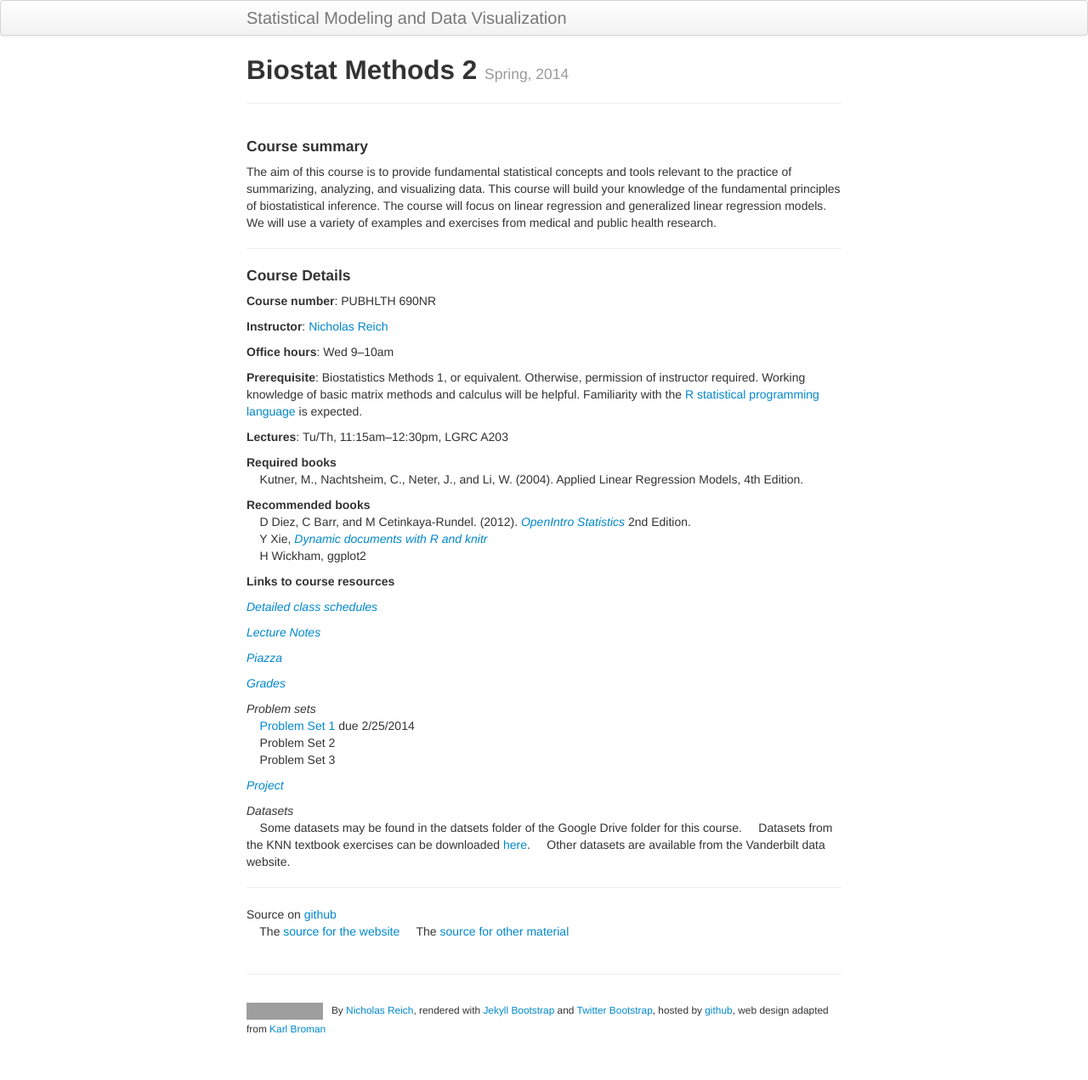
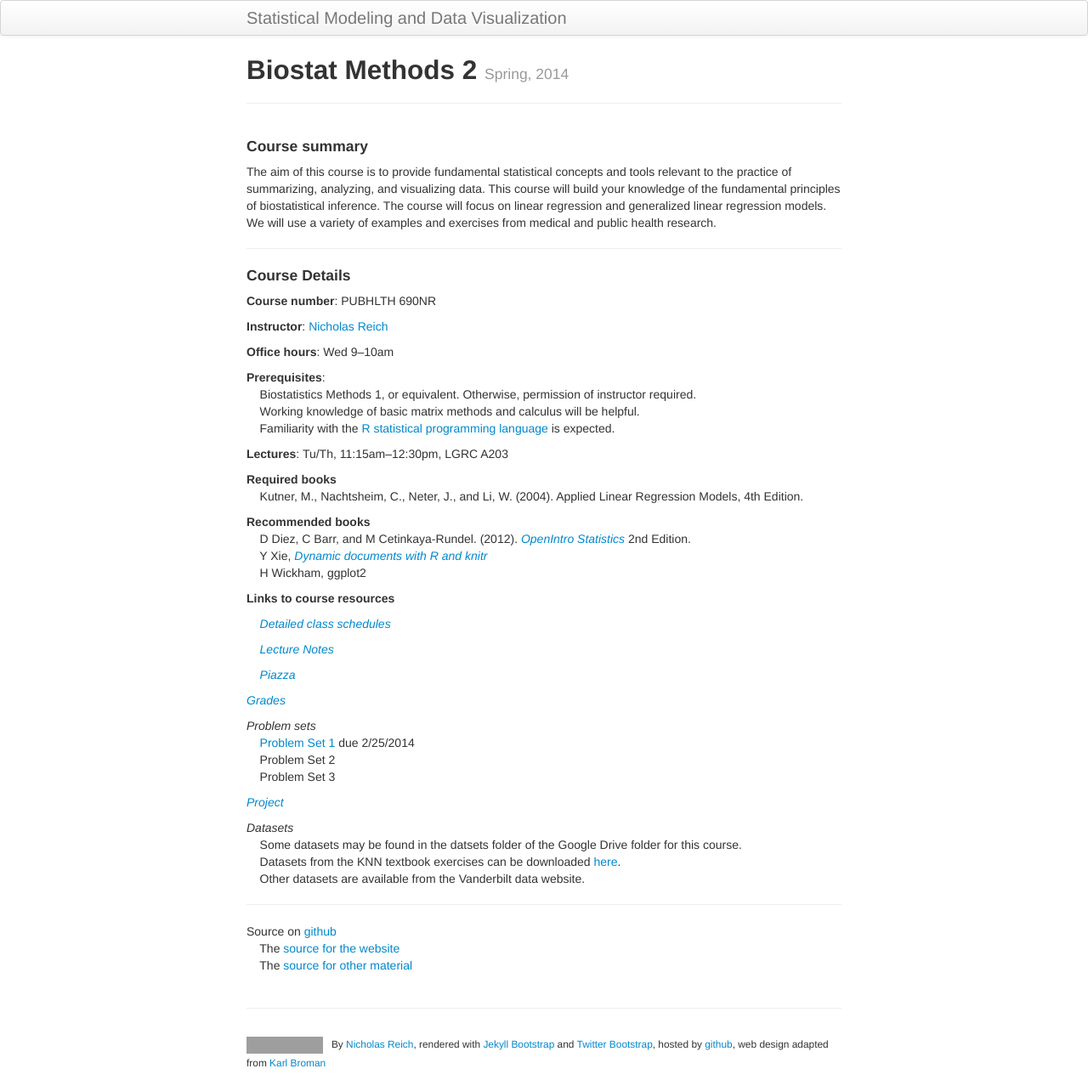
Before and after one commit to nickreich/methods2, a Jekyll site: the page built from index.md, in a window 1280 px wide. Shown: the whole page at 85% size. Built offline with Jekyll 4.4.1, drawn with Linux system fonts in a browser that asks for light colours; before the commit the page ends 1231 px from its top, so only the background shows below that; grey boxes are pictures that could not be loaded.

Commit message:
formatting index

```diff
--- a/index.md
+++ b/index.md
@@ -18,7 +18,10 @@ The aim of this course is to provide fundamental statistical concepts and tools
 
 **Office hours**: Wed 9&ndash;10am
 
-**Prerequisite**: Biostatistics Methods 1, or equivalent. Otherwise, permission of instructor required. Working knowledge of basic matrix methods and calculus will be helpful. Familiarity with the [R statistical programming language](http://www.r-project.org) is expected.
+**Prerequisites**: <br>
+&nbsp; &nbsp; Biostatistics Methods 1, or equivalent. Otherwise, permission of instructor required. <br>
+&nbsp; &nbsp; Working knowledge of basic matrix methods and calculus will be helpful. <br>
+&nbsp; &nbsp; Familiarity with the [R statistical programming language](http://www.r-project.org) is expected.
 
 **Lectures**: Tu/Th, 11:15am&ndash;12:30pm, LGRC A203
 
@@ -32,11 +35,11 @@ The aim of this course is to provide fundamental statistical concepts and tools
 
 **Links to course resources**
 
-*[Detailed class schedules](pages/schedule.html)*
+&nbsp; &nbsp; *[Detailed class schedules](pages/schedule.html)*
 
-*[Lecture Notes](pages/notes.html)*
+&nbsp; &nbsp; *[Lecture Notes](pages/notes.html)*
 
-*[Piazza](https://piazza.com/umass/spring2014/pubhlth690nr/home)*
+&nbsp; &nbsp; *[Piazza](https://piazza.com/umass/spring2014/pubhlth690nr/home)*
 
 *[Grades](pages/grades.html)*
 
@@ -48,13 +51,13 @@ The aim of this course is to provide fundamental statistical concepts and tools
 *[Project](pages/project.html)*
 
 *Datasets*<br>
-&nbsp; &nbsp; Some datasets may be found in the datsets folder of the Google Drive folder for this course.
-&nbsp; &nbsp; Datasets from the KNN textbook exercises can be downloaded [here](https://netfiles.umn.edu/users/nacht001/www/nachtsheim/index.html).
+&nbsp; &nbsp; Some datasets may be found in the datsets folder of the Google Drive folder for this course. <br>
+&nbsp; &nbsp; Datasets from the KNN textbook exercises can be downloaded [here](https://netfiles.umn.edu/users/nacht001/www/nachtsheim/index.html). <br>
 &nbsp; &nbsp; Other datasets are available from the Vanderbilt data website.
 
 
 ---
 
 Source on [github](http://github.com)<br>
-&nbsp; &nbsp; The [source for the website](https://github.com/nickreich/methods2/tree/gh-pages)
+&nbsp; &nbsp; The [source for the website](https://github.com/nickreich/methods2/tree/gh-pages) <br>
 &nbsp; &nbsp; The [source for other material](https://github.com/nickreich/methods2/tree/master)
```
